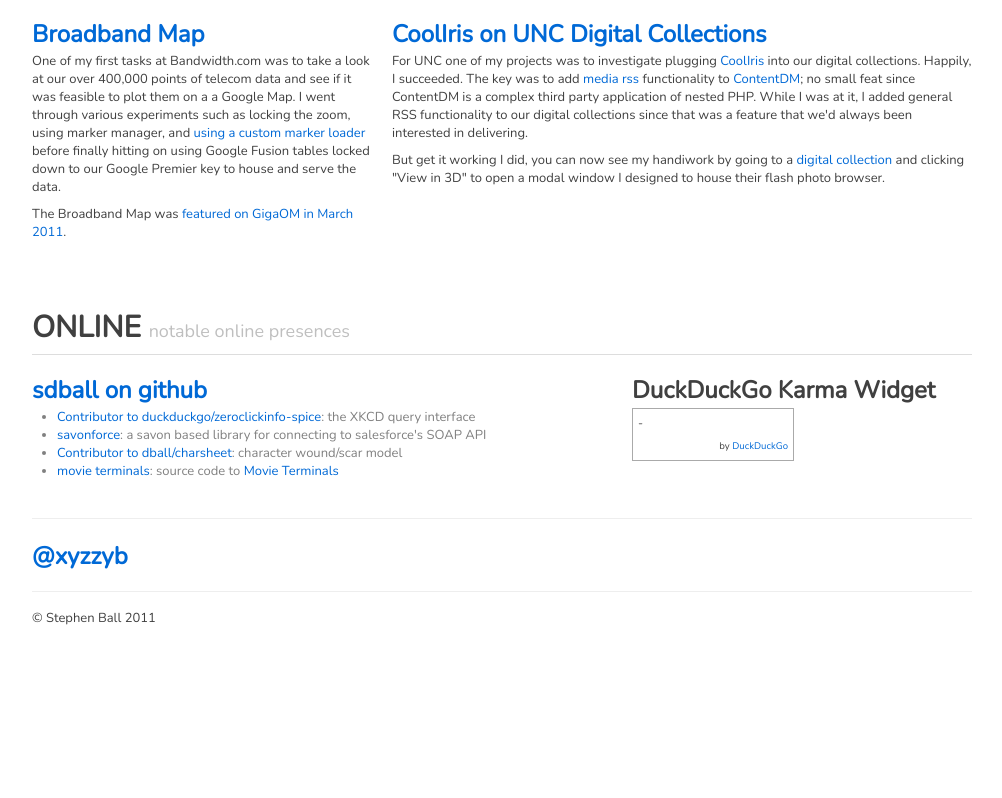
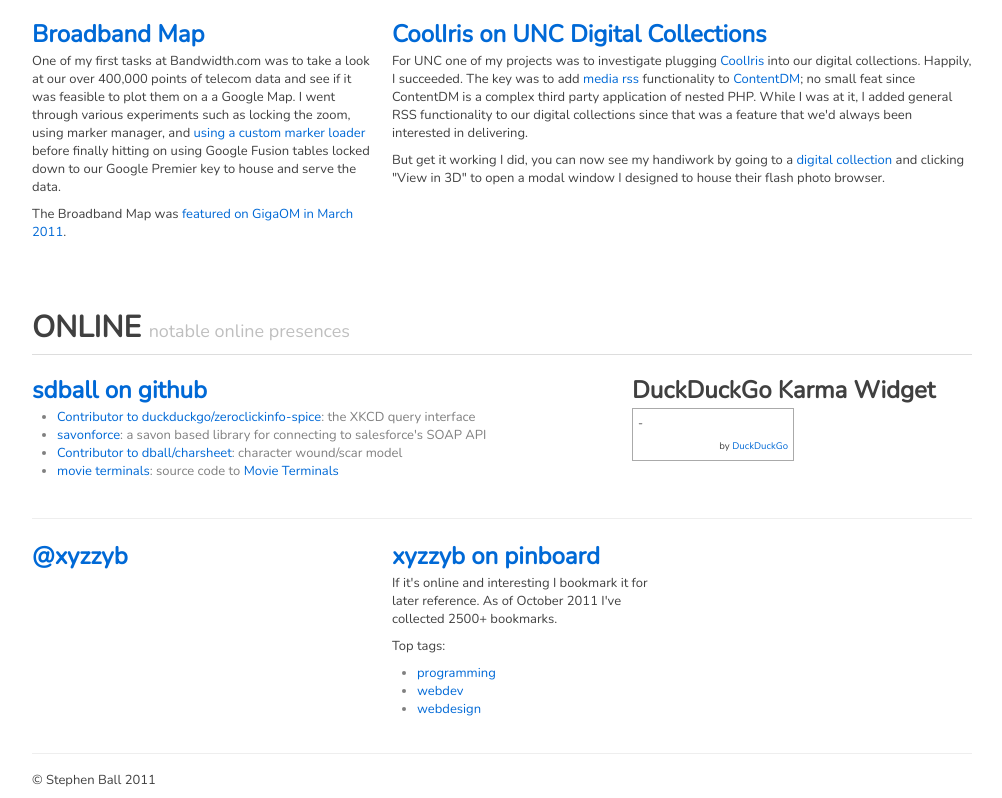
Before and after one commit to sdball/sdball.github.com, a plain HTML site: page index.html in a window 1280 px wide. Shown: the part 2596-3394 px from the top of the page, without its empty margins (138-1140 px from the left). Before the commit the page ends 3232 px from the top, so only its background shows below. Drawn offline with nearby package versions, Linux system fonts and the light colour scheme; a script that the page names is missing.

Commit message:
pinboard for "online"

```diff
--- a/index.html
+++ b/index.html
@@ -352,6 +352,17 @@
           }).render().setUser('xyzzyb').start();
           </script>
         </div>
+        <div class="span5">
+          <h2><a href="https://pinboard.in/u:xyzzyb">xyzzyb on pinboard</a></h2>
+          <p>If it's online and interesting I bookmark it for later reference. As of October 2011 I've collected 2500+ bookmarks.</p>
+          <p>Top tags:
+            <ul>
+              <li><a href="https://pinboard.in/u:xyzzyb/t:programming/">programming</a></li>
+              <li><a href="https://pinboard.in/u:xyzzyb/t:webdev/">webdev</a></li>
+              <li><a href="https://pinboard.in/u:xyzzyb/t:webdesign/">webdesign</a></li>
+            </ul>
+          </p>
+        </div>
       </div>
     </section>
 
```
